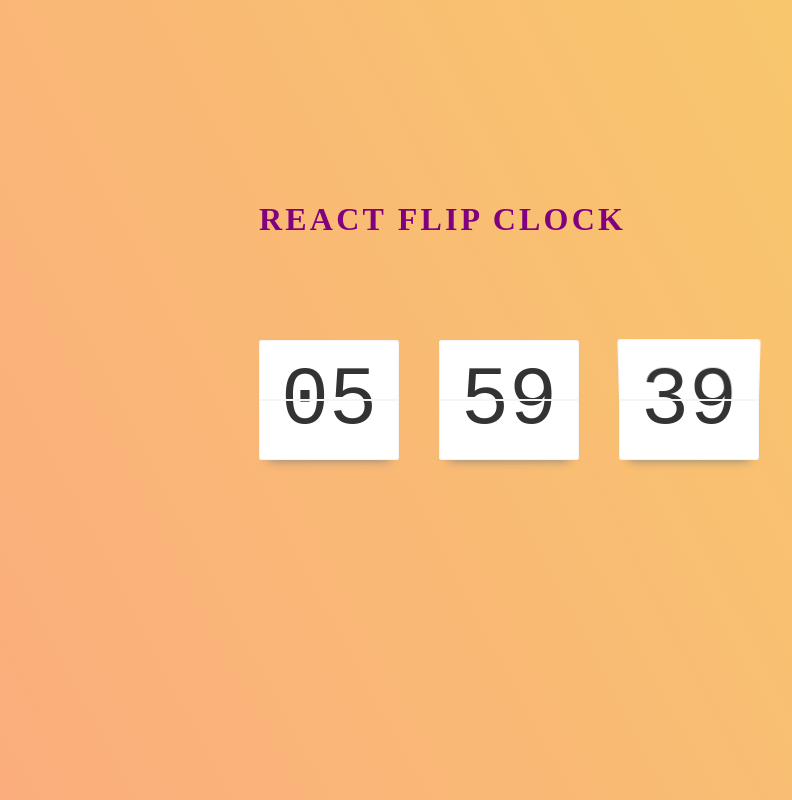
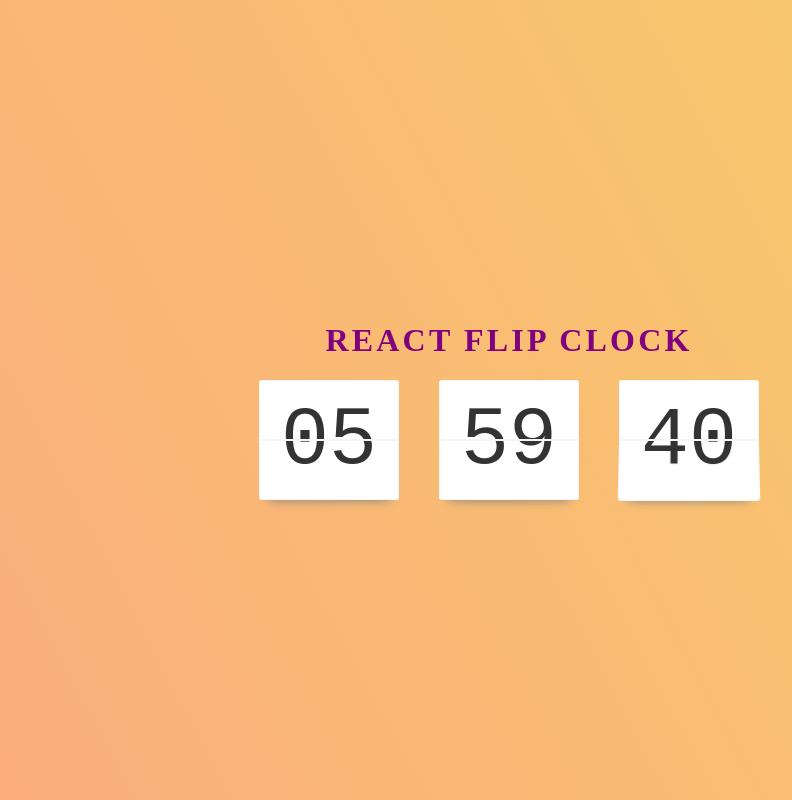
Before and after one commit to afung206/FlipClock, a React (Create React App) app: page / in a window 1280 px wide. Shown: the whole page, without its empty margins (131-923 px from the left). Built offline with nearby package versions, Linux system fonts and the light colour scheme; a web font is replaced by a local one.

Commit message:
Updated some styling and reverted previous commit to fix second increment after 59 seconds that causing unneccessary re-renders.

```diff
--- a/src/App.scss
+++ b/src/App.scss
@@ -3,6 +3,7 @@
 .App {
     text-align: center;
     display: flex;
+    flex-direction: column;
     position: relative;
     width: 100%;
     min-height: 100vh;
--- a/src/components/FlipClock/FlipClock.tsx
+++ b/src/components/FlipClock/FlipClock.tsx
@@ -39,8 +39,6 @@ export const FlipClock: FunctionComponent = () => {
       }
       if (currentMinutes !== minutes) {
         setMinutes(currentMinutes);
-        setSeconds(0);
-        setMinutesShuffle(!minutesShuffle);
         setSecondsShuffle(!secondsShuffle);
       }
 
--- a/src/components/Header/HeaderContent.scss
+++ b/src/components/Header/HeaderContent.scss
@@ -2,9 +2,6 @@
 
 header {
 	display: flex;
-	position: absolute;
-	top: 180px;
-
 	h1 {
 		font-family: 'Droid Sans Mono';
 		font-weight: bold;
--- a/src/components/Header/HeaderContent.tsx
+++ b/src/components/Header/HeaderContent.tsx
@@ -4,10 +4,8 @@ import { FunctionComponent } from 'react';
 
 export const Header = () => {
     return (
-      <div className="Header">
         <header>
           <h1>React Flip Clock</h1>
         </header>
-      </div>
     );
 };
```
